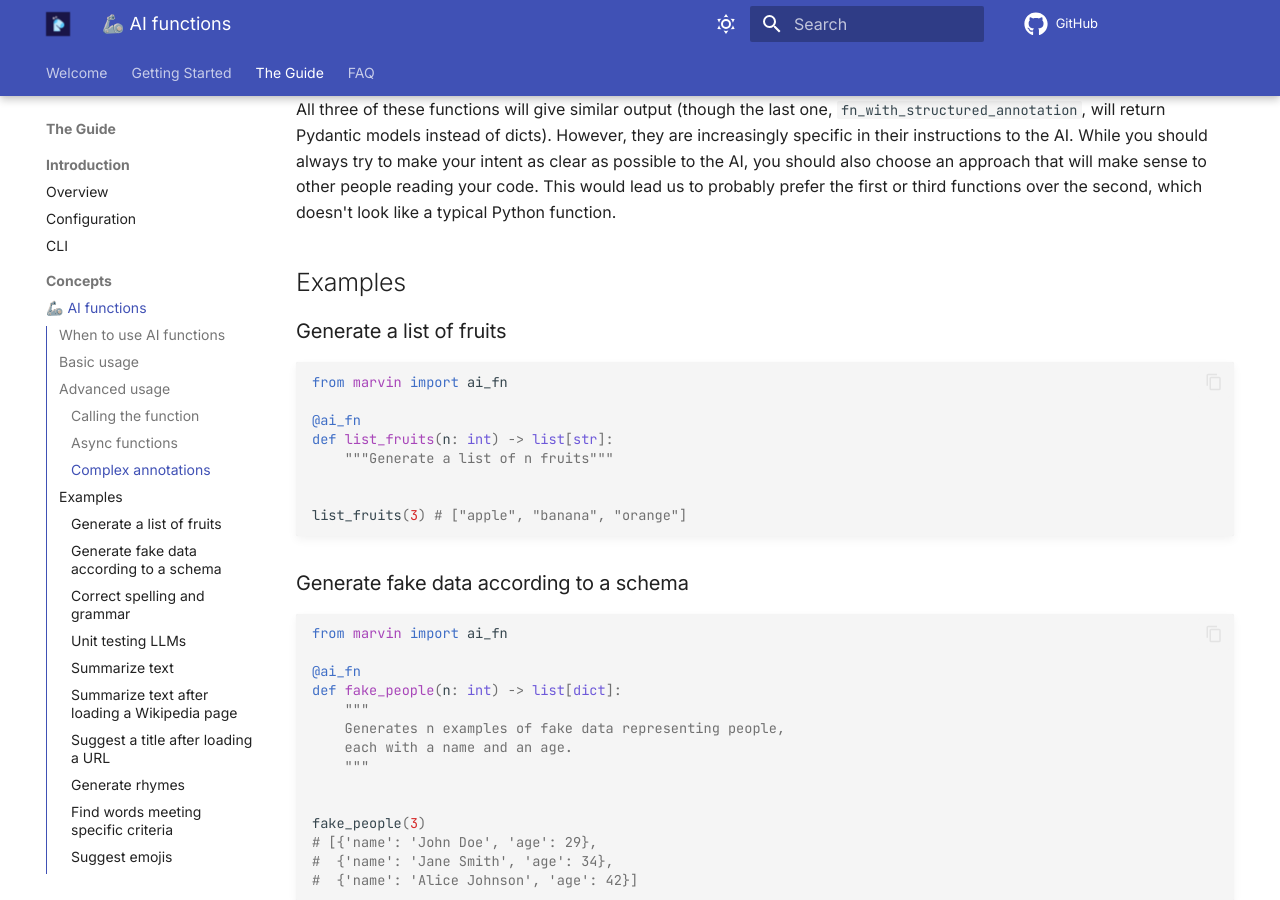
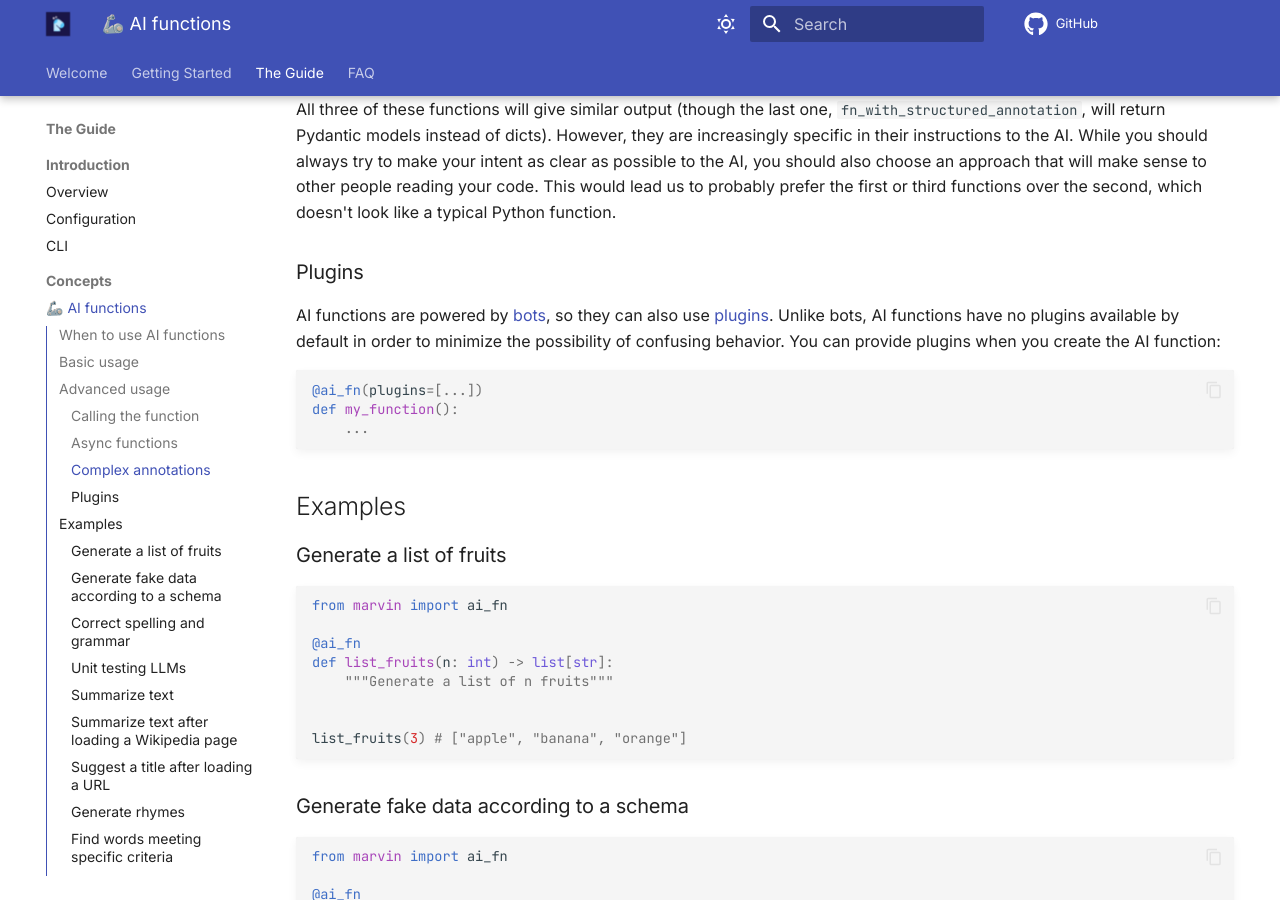
Before and after one commit to PrefectHQ/marvin, an MkDocs documentation site: the page built from docs/guide/concepts/ai_functions.md, in a window 1280 px wide and 900 px high, scrolled down 4044 px. Built offline with MkDocs 1.6.1 and Material for MkDocs 9.7.7, drawn with Linux system fonts in a browser that asks for light colours; comment, search, counter and statistics services are not loaded.

Commit message:
AI fns have no plugins by default

````diff
--- a/docs/guide/concepts/ai_functions.md
+++ b/docs/guide/concepts/ai_functions.md
@@ -146,7 +146,15 @@ def fn_with_structured_annotation(n: int) -> list[Person]:
 ```
 All three of these functions will give similar output (though the last one, `fn_with_structured_annotation`, will return Pydantic models instead of dicts). However, they are increasingly specific in their instructions to the AI. While you should always try to make your intent as clear as possible to the AI, you should also choose an approach that will make sense to other people reading your code. This would lead us to probably prefer the first or third functions over the second, which doesn't look like a typical Python function.
 
+### Plugins
 
+AI functions are powered by [bots](bots.md), so they can also use [plugins](plugins.md). Unlike bots, AI functions have no plugins available by default in order to minimize the possibility of confusing behavior. You can provide plugins when you create the AI function:
+
+```python
+@ai_fn(plugins=[...])
+def my_function():
+    ...
+```
 
 ## Examples
 
````
Also changed, not shown: 1 other file.
